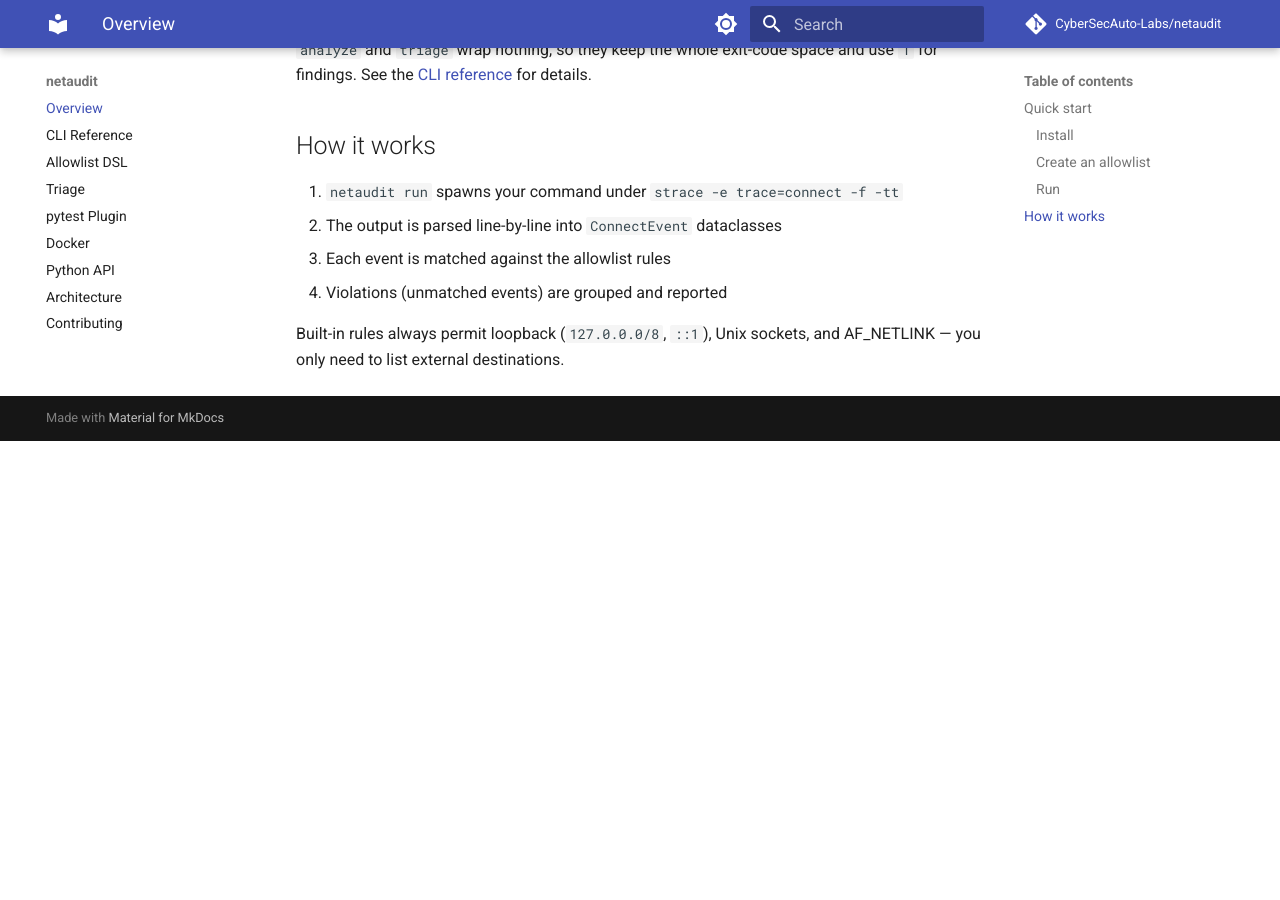
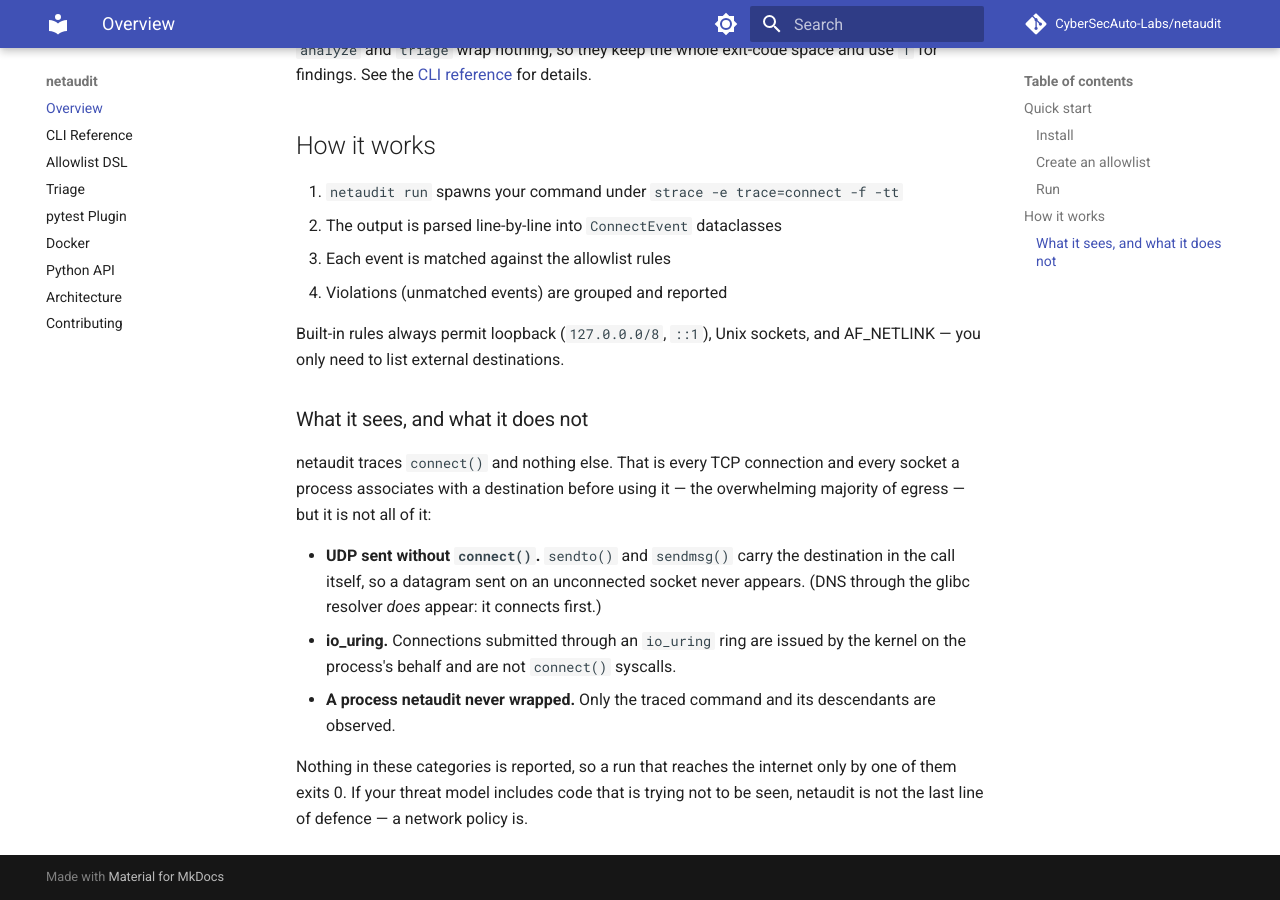
Before and after one commit to CyberSecAuto-Labs/netaudit, an MkDocs documentation site: the page built from docs/index.md, in a window 1280 px wide and 900 px high, scrolled down 2169 px. Built offline with MkDocs 1.6.1 and Material for MkDocs 9.7.7, drawn with Linux system fonts in a browser that asks for light colours; comment, search, counter and statistics services are not loaded; before the commit the page ends 2610 px from its top, so only the background shows below that.

Commit message:
docs: state that connect() is the whole of what netaudit traces

```diff
--- a/docs/index.md
+++ b/docs/index.md
@@ -94,3 +94,21 @@ for findings. See the [CLI reference](cli-reference.md#exit-codes) for details.
 4. Violations (unmatched events) are grouped and reported
 
 Built-in rules always permit loopback (`127.0.0.0/8`, `::1`), Unix sockets, and AF_NETLINK — you only need to list external destinations.
+
+### What it sees, and what it does not
+
+netaudit traces `connect()` and nothing else. That is every TCP connection and every
+socket a process associates with a destination before using it — the overwhelming majority
+of egress — but it is not all of it:
+
+- **UDP sent without `connect()`.** `sendto()` and `sendmsg()` carry the destination in the
+  call itself, so a datagram sent on an unconnected socket never appears. (DNS through the
+  glibc resolver *does* appear: it connects first.)
+- **io_uring.** Connections submitted through an `io_uring` ring are issued by the kernel
+  on the process's behalf and are not `connect()` syscalls.
+- **A process netaudit never wrapped.** Only the traced command and its descendants are
+  observed.
+
+Nothing in these categories is reported, so a run that reaches the internet only by one of
+them exits 0. If your threat model includes code that is trying not to be seen, netaudit is
+not the last line of defence — a network policy is.
```
Also changed, not shown: README.md (+18 -0 lines), docs/allowlist-dsl.md (+8 -0 lines), docs/architecture.md (+6 -0 lines), docs/cli-reference.md (+5 -0 lines).
